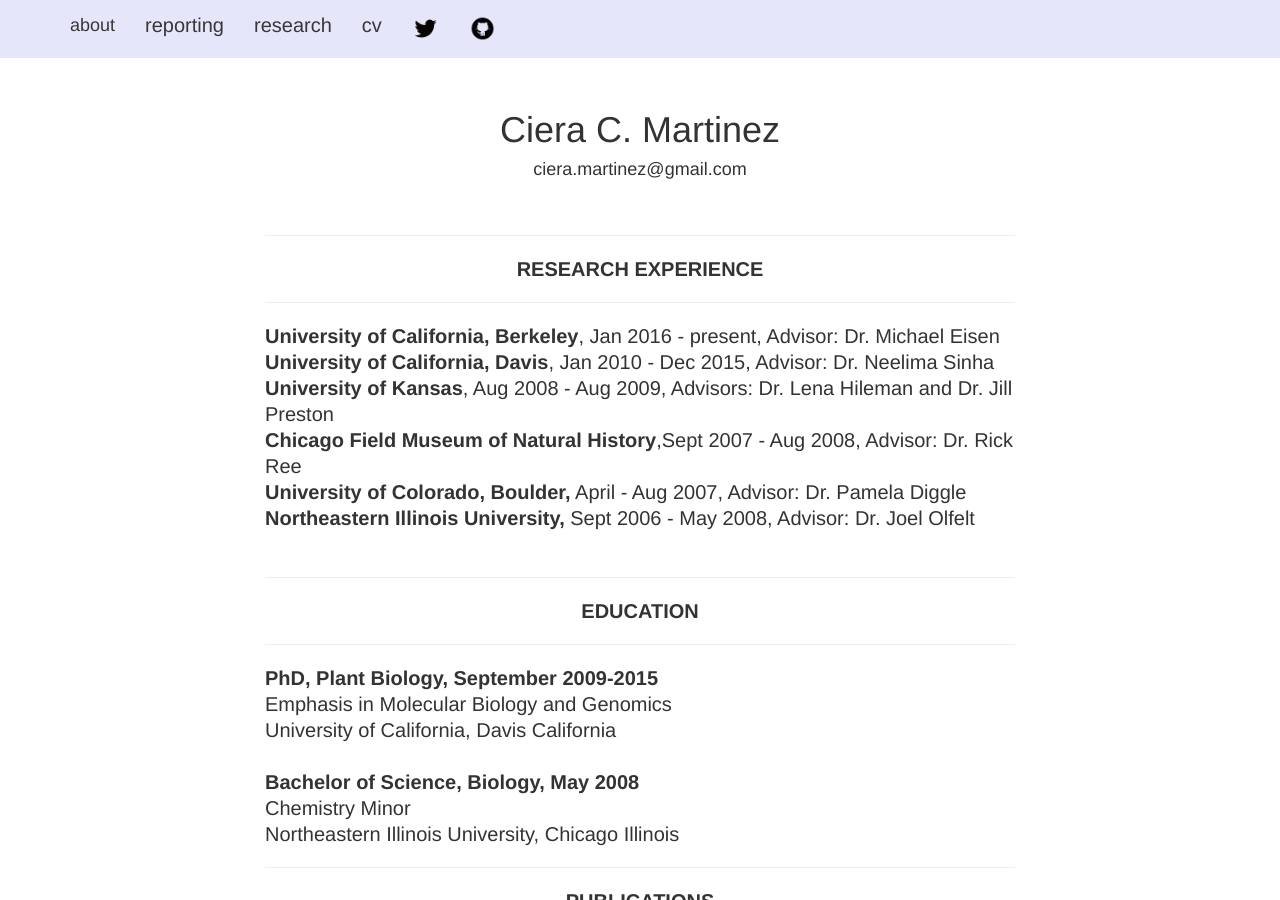
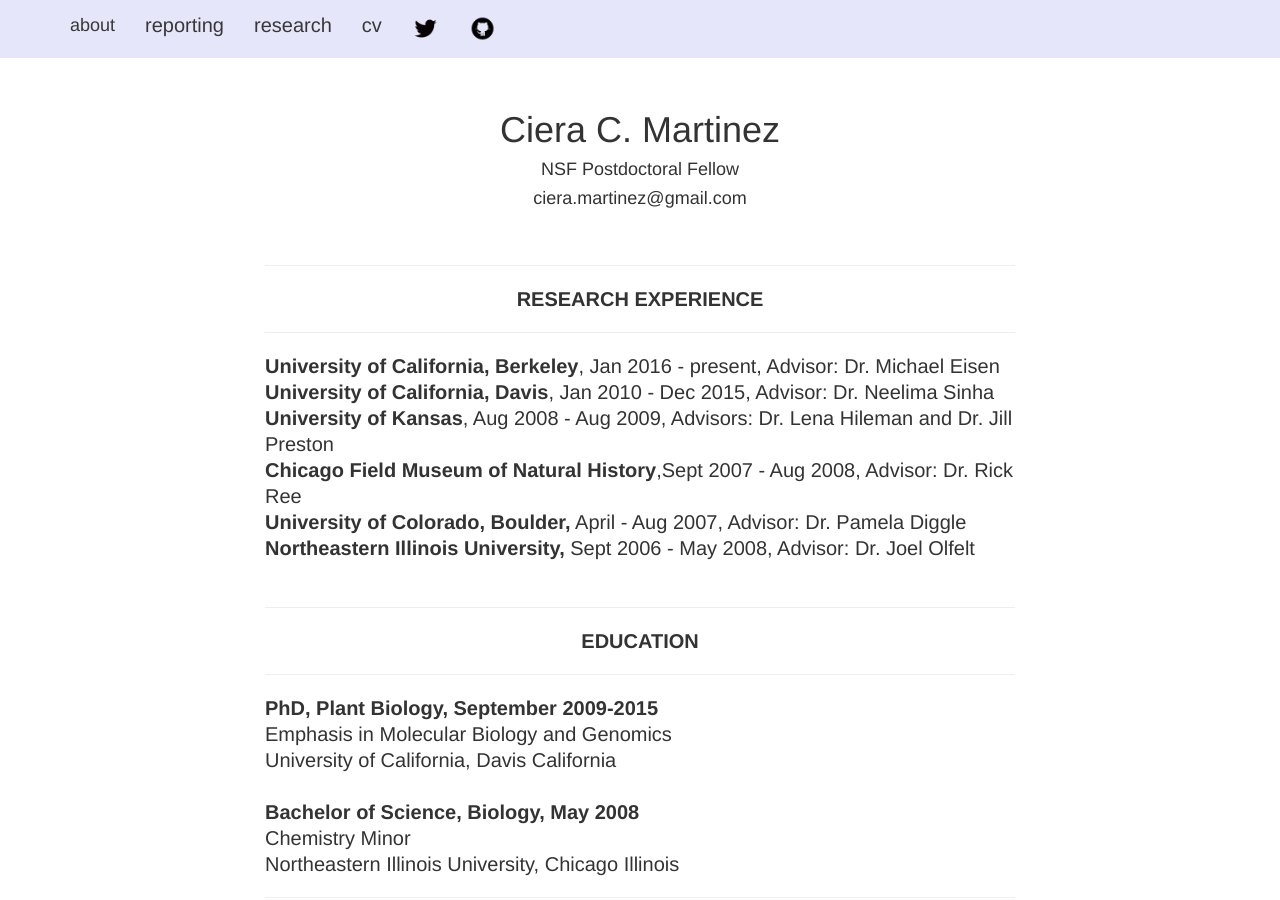
Before and after one commit to iamciera/creports, a Jekyll site: the page built from cv/index.html, in a window 1280 px wide and 900 px high. Built offline with Jekyll 4.4.1, drawn with Linux system fonts in a browser that asks for light colours; nearby versions of some CDN libraries; Markdown is read by kramdown in place of the engine named in the settings.

Commit message:
added post doc title

```diff
--- a/cv/index.html
+++ b/cv/index.html
@@ -12,6 +12,7 @@ layout: default
         <div class="col-md-8">
 
 				<center><H1>Ciera C. Martinez</H1></center>
+				<center><H4>NSF Postdoctoral Fellow</H4></center>
 				<center><H4>ciera.martinez@gmail.com</H4></center>
 				<br />
 				<hr />
```
